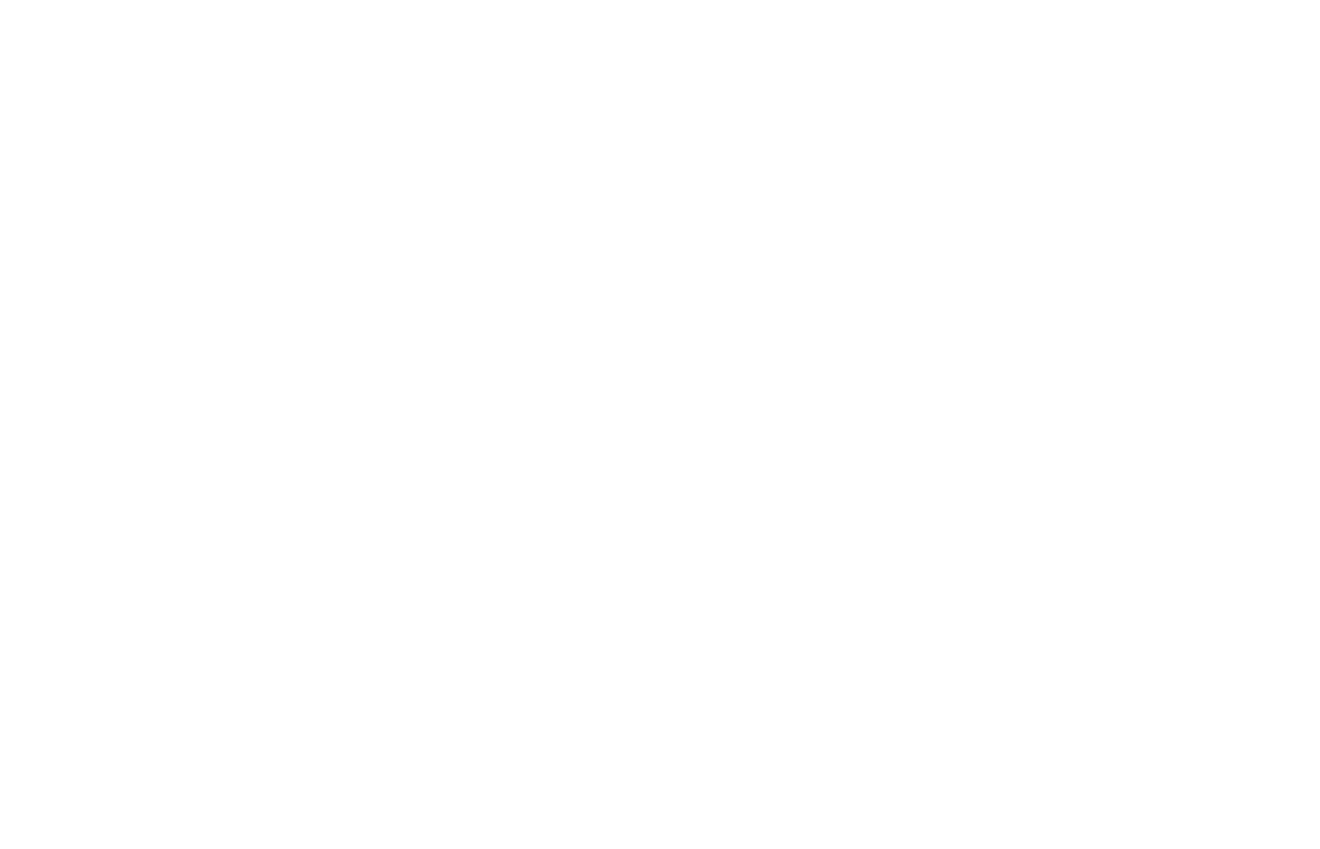
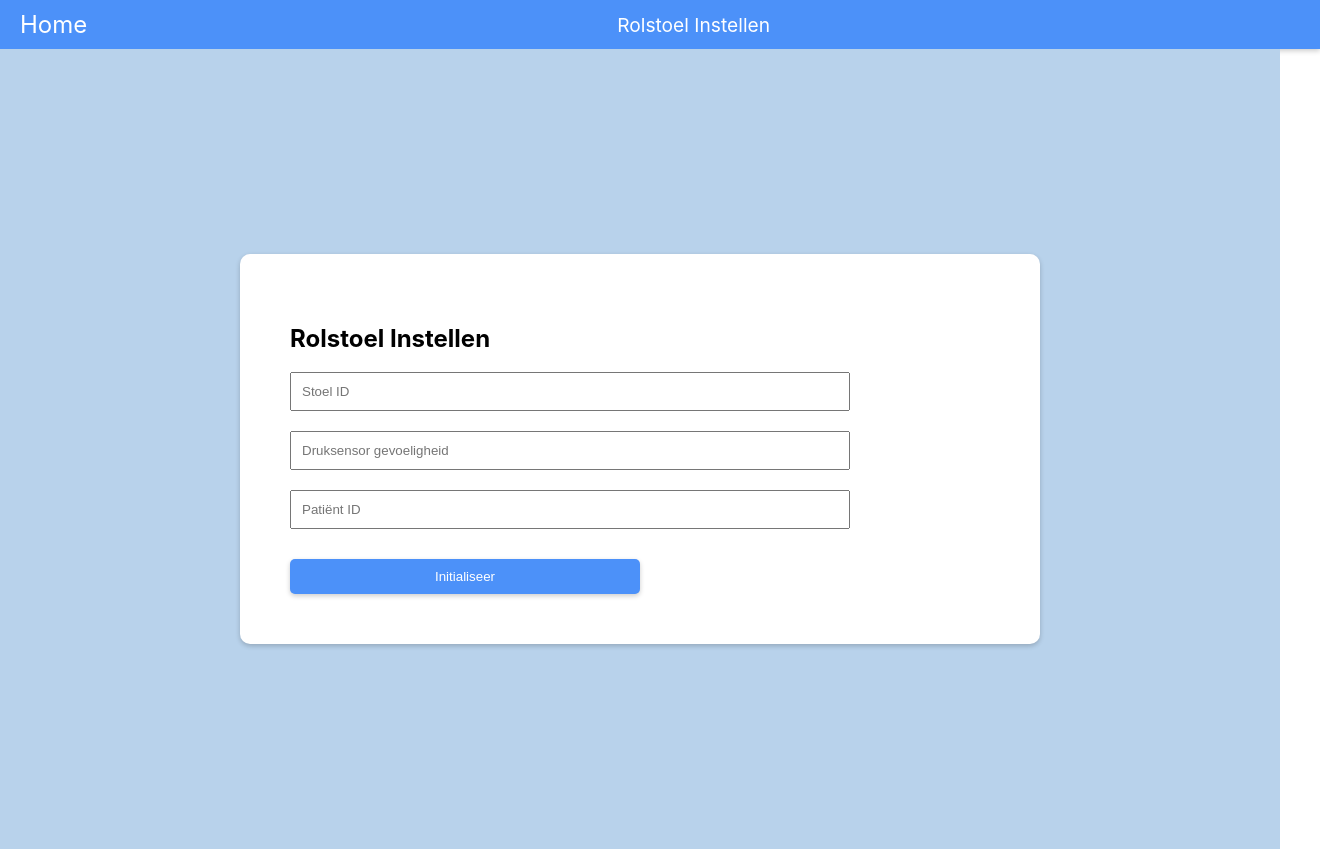
Before and after one commit to hesitantronin/TTDL-web-app, a React (Create React App) app in the folder ttdl-webapp/frontend/ttdl-frontend/: page /SetupPage in a window 1280 px wide. Before the commit this address had no page. Shown: the whole page, 1320 px wide, since content can reach past the window. Before the commit the page ends 800 px from the top, so only its background shows below. Built offline with nearby package versions, Linux system fonts and the light colour scheme.

Commit message:
setup page wip

```diff
--- a/ttdl-webapp/frontend/ttdl-frontend/src/App.tsx
+++ b/ttdl-webapp/frontend/ttdl-frontend/src/App.tsx
@@ -5,8 +5,9 @@
 import UserOverview from './Views/userOverview';
 import UserDataOverview from './Views/UserDataOverview';
 import HomePage from './Views/HomePage';
-import Login from './Views/Login';
+import Login from './Views/login';
 import ForgotPassword from './Views/ForgotPassword';
+import SetupPage from './Views/setupPage';
 //import your screens here first tee hee
 
 function App() {
@@ -20,6 +21,7 @@
           <Route path="/userDataOverview" element={<UserDataOverview />} />
           <Route path="/Login" element={<Login />} />
           <Route path="/ForgotPassword" element={<ForgotPassword />} />
+          <Route path="/SetupPage" element={<SetupPage />} />
         </Routes>
     </Router>
   );
--- a/ttdl-webapp/frontend/ttdl-frontend/src/Views/navbar.tsx
+++ b/ttdl-webapp/frontend/ttdl-frontend/src/Views/navbar.tsx
@@ -20,6 +20,8 @@
         pageName = 'Inloggen';
     } else if (pathname === '/ForgotPassword' || pathname === '/forgotPassword') {
         pageName = 'Wachtwoord Vergeten';
+    } else if (pathname === '/SetupPage' || pathname === '/setupPage') {
+        pageName = 'Rolstoel Instellen';
     }
 
     return (
--- a/ttdl-webapp/frontend/ttdl-frontend/src/Views/setupPage.tsx
+++ b/ttdl-webapp/frontend/ttdl-frontend/src/Views/setupPage.tsx
@@ -1 +1,47 @@
 import { useEffect, useState } from 'react';
+import generalStyle from './stylesheets/generalStyle.module.css';
+import { Link } from 'react-router-dom';
+import Navbar from './navbar';
+
+function setupPage(){
+    const initChair = () => {
+        // uhh initialize
+    };
+
+    return(
+        <div>
+             <Navbar />
+        <div className={generalStyle.container}>
+            <div className={generalStyle.box}>
+                <h2>Rolstoel Instellen</h2>
+                <input type='chairID' placeholder='Stoel ID' name='ChairID' style={{
+                            marginBottom: '20px',
+                            padding: '10px',
+                            width: '80%',
+                            boxSizing: 'border-box',
+                }} />
+                    <input type='sensorSensitivity' placeholder='Druksensor gevoeligheid' name='SensorSensitivity' style={{
+                            marginBottom: '20px',
+                            padding: '10px',
+                            width: '80%',
+                            boxSizing: 'border-box',
+                    }} />
+                        <input type='patientID' placeholder='Patiënt ID' name='PatientID' style={{
+                            marginBottom: '20px',
+                            padding: '10px',
+                            width: '80%',
+                            boxSizing: 'border-box',
+                        }} />
+                            <button
+                            onClick={initChair}
+                                className={generalStyle.button}
+                            >
+                            Initialiseer
+                            </button>
+            </div>
+        </div>
+        </div>
+    );
+}
+
+export default setupPage;
```
